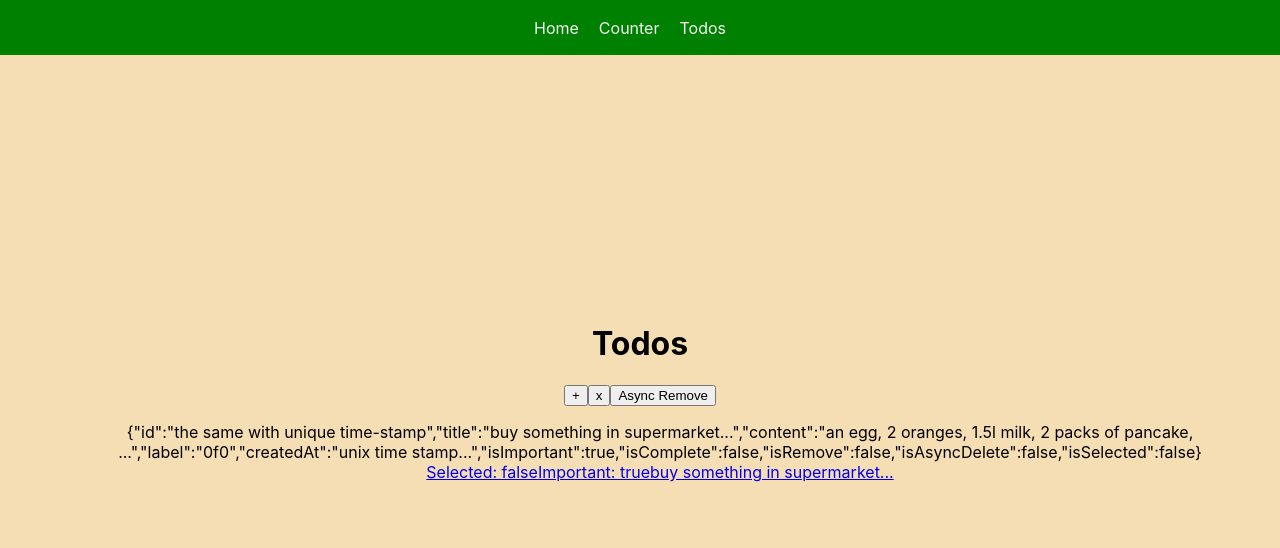
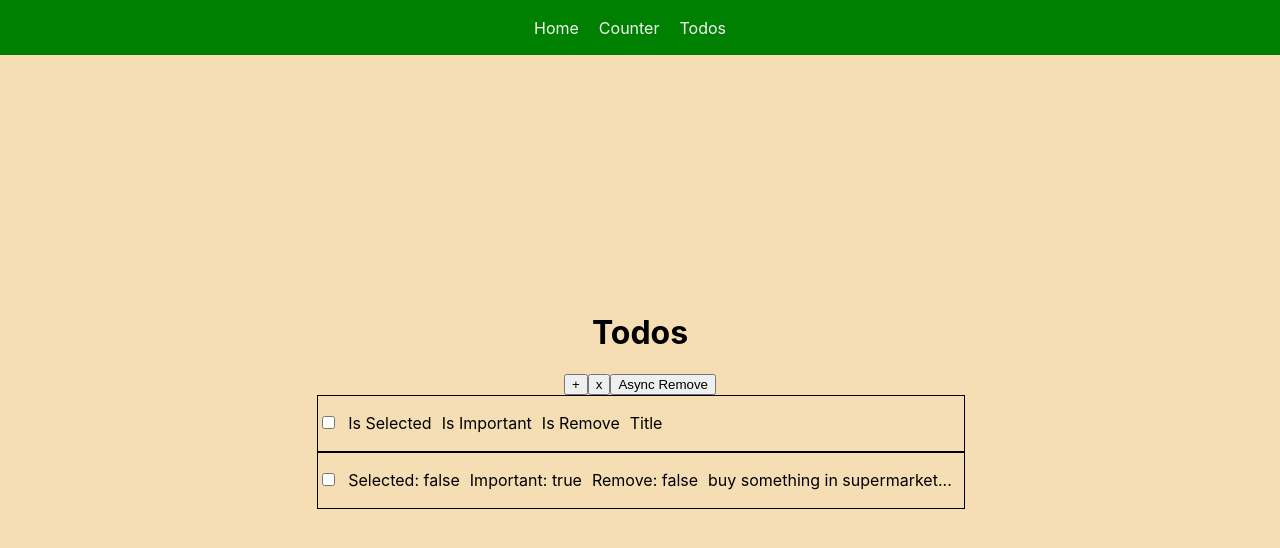
Before and after one commit to taddy569/hackernews-app, a React (Create React App) app: page /todos in a window 1280 px wide. Shown: the top 548 px of the page. Built offline with nearby package versions, Linux system fonts and the light colour scheme.

Commit message:
add, remove, selected all

```diff
--- a/src/App.js
+++ b/src/App.js
@@ -15,7 +15,7 @@ function App() {
         <Link to="/todos">Todos</Link>
       </nav>
       <Switch>
-        <Route exact="/" path="/">
+        <Route exact path="/">
           <Home />
         </Route>
         <Route path="/counter">
--- a/src/features/todos/Todos.js
+++ b/src/features/todos/Todos.js
@@ -2,43 +2,160 @@ import React from "react";
 import { useDispatch, useSelector } from "react-redux";
 import { Link } from "react-router-dom";
 
+import { add, update, updateMany, selectedAll } from "./todosSlice";
+
+const generateDefaultAddedTodo = () => {
+  const uniqueValue = new Date().getTime();
+  return {
+    id: uniqueValue,
+    title: `buy ${uniqueValue}`,
+    content: `content ${uniqueValue}`,
+    label: "0f0", // change color
+    createdAt: uniqueValue,
+    isImportant: false,
+    isComplete: false,
+    isRemove: false,
+    isAsyncDelete: false, // undo like gmail
+    isSelected: false,
+  };
+};
+
 const Todos = () => {
   const dispatch = useDispatch();
   const todos = useSelector((state) => state.todos);
+
+  const handleAddTodo = () => {
+    dispatch(add(generateDefaultAddedTodo()));
+  };
+
+  const handleChangeSelected = (e) => {
+    const { value, checked } = e.target;
+    dispatch(
+      update({
+        id: Number(value),
+        isSelected: checked,
+      })
+    );
+  };
+
+  const handleRemoveManyTodos = () => {
+    dispatch(
+      updateMany({
+        isRemove: true,
+      })
+    );
+  };
+
+  const handleChangeSelectedAll = (e) => {
+    const { value, checked } = e.target;
+    dispatch(
+      selectedAll({
+        checked,
+      })
+    );
+  };
+
   return (
     <div className="App">
       <h1>Todos</h1>
       <div>
-        <button>+</button>
-        <button>x</button>
+        <button onClick={handleAddTodo}>+</button>
+        <button onClick={handleRemoveManyTodos}>x</button>
         <button>Async Remove</button>
       </div>
-      <ul>
-        {todos.map((item) => (
       <div>
-            {JSON.stringify(item)}
-            <br />
-            <Link to=":id">
-              <div key={item.id}>
-                <span>{`Selected: ${item.isSelected}`}</span>
-                <span>{`Important: ${item.isImportant}`}</span>
-                <span>{item.title}</span>
+        {todos.filter((item) => item.isRemove === false).length > 0 ? (
+          <div
+            style={{
+              width: "100%",
+              height: "55px",
+              border: "1px solid black",
+              display: "flex",
+              alignItems: "center",
+            }}
+          >
+            <span style={{ marginRight: "10px" }}>
+              <input
+                type="checkbox"
+                id={"all"}
+                value={"all"}
+                onChange={handleChangeSelectedAll}
+              />
+            </span>
+
+            <span style={{ marginRight: "10px" }}>Is Selected</span>
+            <span style={{ marginRight: "10px" }}>Is Important</span>
+            <span style={{ marginRight: "10px" }}>Is Remove</span>
+            <span style={{ marginRight: "10px" }}>Title</span>
           </div>
+        ) : (
+          ""
+        )}
+        {todos
+          .filter((item) => item.isRemove === false)
+          .map((item) => (
+            <div
+              key={item.id}
+              style={{
+                width: "100%",
+                height: "55px",
+                border: "1px solid black",
+                display: "flex",
+                alignItems: "center",
+              }}
+            >
+              <span style={{ marginRight: "10px" }}>
+                <input
+                  type="checkbox"
+                  id={item.id}
+                  value={item.id}
+                  checked={item.isSelected}
+                  onChange={handleChangeSelected}
+                />
+                {/* <label htmlFor={item.id} style={{ display: "none" }}>
+                  {item.title}
+                </label> */}
+              </span>
+              <Link
+                to=":id"
+                style={{
+                  textDecoration: "none",
+                  color: "black",
+                }}
+              >
+                <span
+                  style={{ marginRight: "10px" }}
+                >{`Selected: ${item.isSelected}`}</span>
+                <span
+                  style={{ marginRight: "10px" }}
+                >{`Important: ${item.isImportant}`}</span>
+                <span
+                  style={{ marginRight: "10px" }}
+                >{`Remove: ${item.isRemove}`}</span>
+                <span style={{ marginRight: "10px" }}>{item.title}</span>
+              </Link>
+              {/* step by step
+      [OK]  fake add action => click add icon => new item will be appeared
 
-              {/* step by step
-      remove action: click on icon of an item => that item will be removed
-      fake add action => click add icon => new item will be appeared
+      [OK] selected checkbox
+      [OK] should have a head title , with total checkout - name - other properties, ...
+      [OK] selected total checkout => select all checkbox below
+        selected checkbox should be reset to "isSelected: false" when refresh page, closing app, change component (from Todo to Counter, ...)
+        remove action: click on icon of an item => that item will be removed => remove an item will become remove many item(s)
+      [OK]  fake remove action many todo(s) => click on that remove many todo items => items those are selected will be removed
+        async remove will appeared "undo" button after click "async remove" button
+
         fake edit action => click on edit icon of an item => change title | content of that item
-      selected checkbox
-      fake remove action many todo(s) => click on that remove many todo items => items those are selected will be removed
         detail page for a todo => when click on an item => detail page will be appeared
+
         sub todo of a todo => need to think more about data-structure
         can draw or make some todo(s) become sub of todo => search some web API or exist library
+
+        check border-bottom of todo item
    */}
-            </Link>
             </div>
           ))}
-      </ul>
+      </div>
     </div>
   );
 };
--- a/src/features/todos/todosSlice.js
+++ b/src/features/todos/todosSlice.js
@@ -4,7 +4,7 @@ import { asyncRemoveTodo } from "./todosAPI";
 
 const initialState = [
   {
-    id: "the same with unique time-stamp",
+    id: 123456789, //should always being a number
     title: "buy something in supermarket...",
     content: "an egg, 2 oranges, 1.5l milk, 2 packs of pancake, ...",
     label: "0f0",
@@ -44,6 +44,12 @@ const todosSlice = createSlice({
         return item;
       });
     },
+    selectedAll: (state, action) => {
+      return state.map((item) => ({
+        ...item,
+        isSelected: action.payload.checked,
+      }));
+    },
   },
   extraReducers: {
     [asyncRemoveTodo.fulfilled]: (state, action) => {
@@ -54,5 +60,5 @@ const todosSlice = createSlice({
 
 const { actions, reducer } = todosSlice;
 
-export const { add, update, remove } = actions;
+export const { add, update, updateMany, selectedAll } = actions;
 export default reducer;
```
Lines whose indentation alone changed are shown as unchanged.
